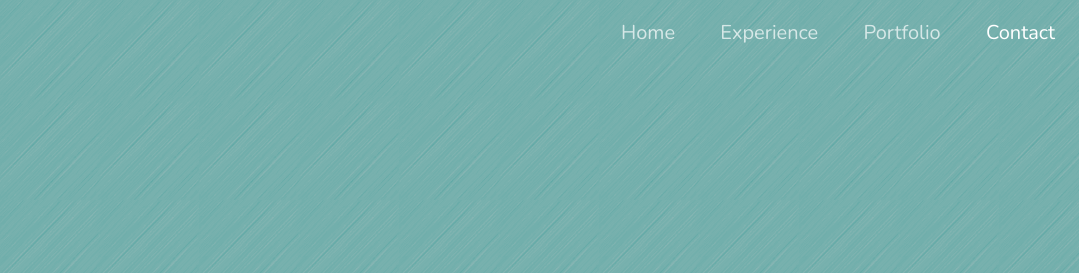
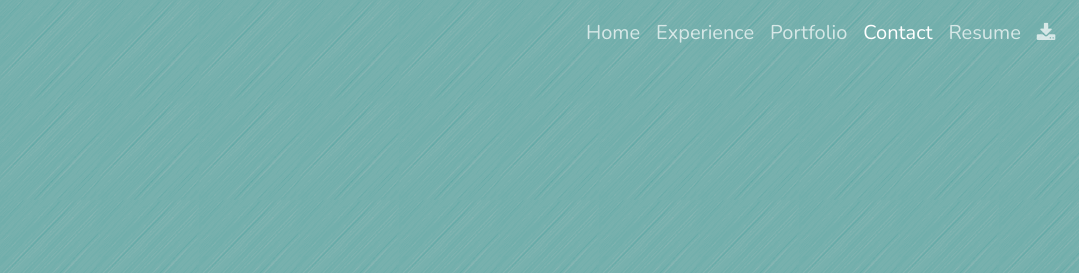
Before and after one commit to Melvin-Viana/personal-portfolio, a plain HTML site: page index.html in a window 1280 px wide. Shown: the top 273 px of the page, 201-1280 px from the left. Drawn offline with nearby package versions, Linux system fonts and the light colour scheme; some packages are replaced by stand-ins of ours; a script that the page names is missing.

Commit message:
Add my resume

```diff
--- a/css/styles.css
+++ b/css/styles.css
@@ -445,6 +445,15 @@ nav a {
   order:-1;
 }
 
+a[download]{
+  display:flex;
+  align-items: center;
+}
+
+.navbar-nav{
+  margin-right:35px;
+}
+
 header {
   background: url("../images/brushed-alum.png") #45a29e;
   height: 750px;
--- a/index.html
+++ b/index.html
@@ -42,6 +42,7 @@
 						<a data-scroll class="nav-link " href="#experience">Experience</a>
 						<a data-scroll class="nav-link " href="#portfolio">Portfolio</a>
 						<a data-scroll class="nav-link " href="#contact">Contact</a>
+						<a href="Melvin-Resume.pdf" class="nav-link" download target="_blank">Resume<i class="ml-3 fa fa-download fa-1x"></i></a>
 					</div>
 				</div>
 			</nav>
```
Also changed, not shown: 1 other file.
